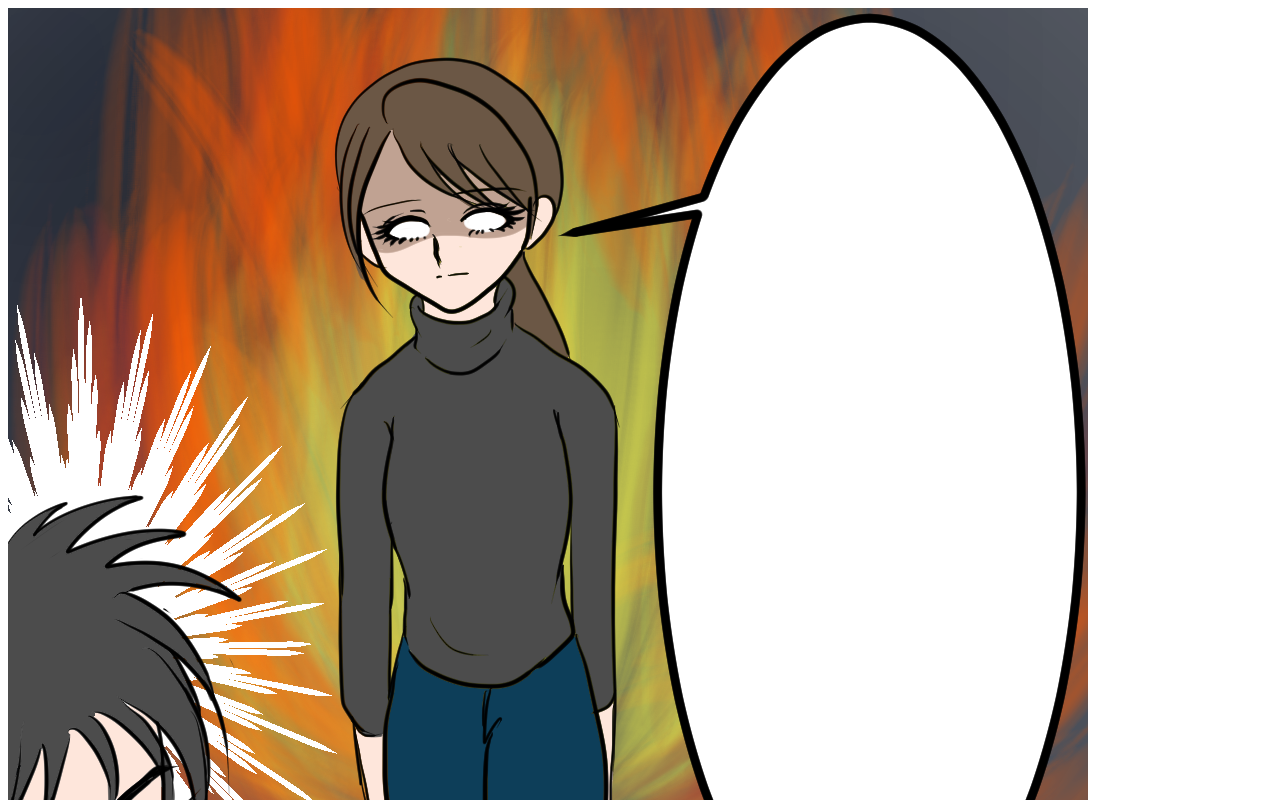
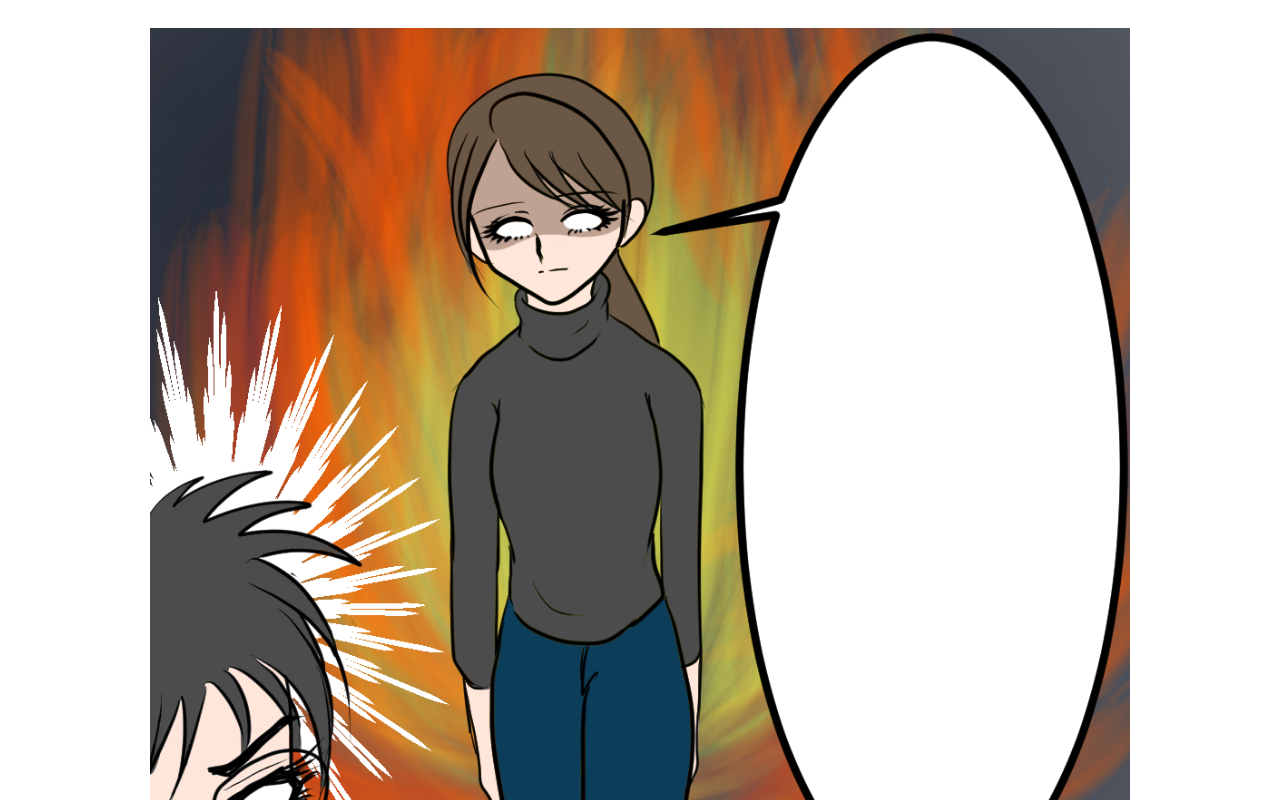
Before and after one commit to kaizumaki/single-frame-manga-generator, a Nuxt app: page / in a window 1280 px wide. Shown: the top 800 px of the page. Built offline with nearby package versions, Linux system fonts and the light colour scheme.

Commit message:
スタイル調整

```diff
--- a/pages/index.vue
+++ b/pages/index.vue
@@ -1,5 +1,5 @@
 <template>
-  <div>
+  <div class="main-container">
     <div ref="result" class="manga-container">
       <img :src="`/manga/${imageFileName}`" alt="" />
       <div v-if="text" class="manga-text-outer">
@@ -79,10 +79,18 @@ export default Vue.extend({
 </script>
 
 <style lang="scss" scoped>
+$container: 980px;
+$fontSize-m: calc(30px + 10 * (100vw - $container) / 600);
+$fontSize-l: calc(60px + 20 * (100vw - $container) / 600);
 img {
   max-width: 100%;
   height: auto;
   vertical-align: bottom;
+}
+.main-container {
+  padding: 20px;
+  max-width: $container;
+  margin: 0 auto;
 }
 .manga-container {
   position: relative;
@@ -90,22 +98,22 @@ img {
 }
 .manga-text-outer {
   position: absolute;
-  top: 8vw;
+  top: 7.5vw;
   right: 6.5vw;
   max-height: 70vw;
 }
 .manga-text {
-  font-size: 5vw;
+  font-size: $fontSize-m;
   letter-spacing: 5px;
   writing-mode: vertical-rl;
   .first-letter {
     display: inline-block;
-    width: 10vw;
-    height: 10vw;
-    line-height: 10vw;
+    width: $fontSize-l;
+    height: $fontSize-l;
+    line-height: $fontSize-l;
     border: 2px solid brown;
     border-radius: 50%;
-    font-size: 10vw;
+    font-size: $fontSize-l;
     font-weight: bold;
     color: brown;
     padding: 8px;
```
